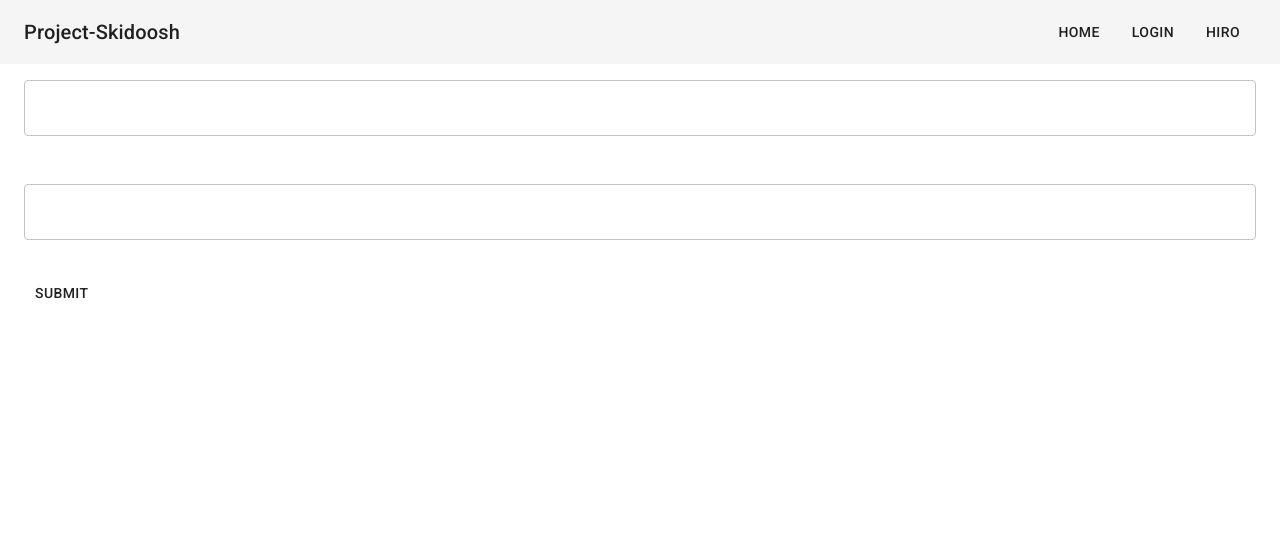
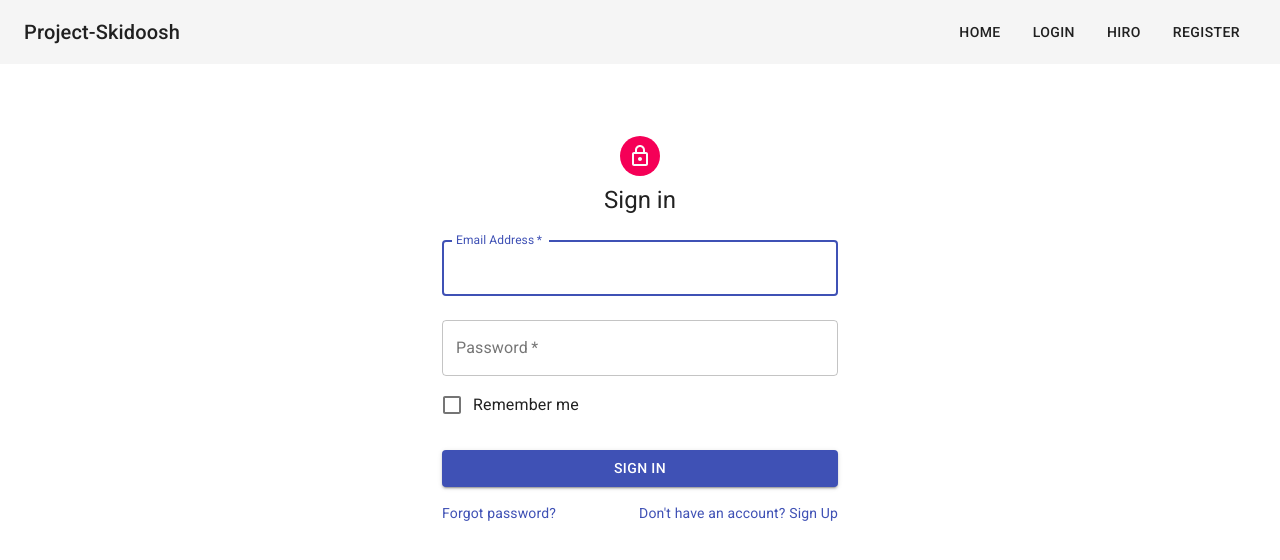
Before and after one commit to gavmac/project-skidoosh, a React (Create React App) app: page /login in a window 1280 px wide. Shown: the top 560 px of the page. Built offline with nearby package versions, Linux system fonts and the light colour scheme.

Commit message:
Register front-end

```diff
--- a/package.json
+++ b/package.json
@@ -4,6 +4,7 @@
   "private": true,
   "dependencies": {
     "@material-ui/core": "^4.2.0",
+    "@material-ui/icons": "^4.2.1",
     "express": "^4.17.1",
     "express-graphql": "^0.8.0",
     "graphql": "^14.4.2",
--- a/src/Routes.jsx
+++ b/src/Routes.jsx
@@ -1,11 +1,12 @@
 import React from "react";
 import { BrowserRouter as Router, Route } from "react-router-dom";
 
-import { AuthLogin, Hiro } from './containers';
+import { AuthLogin, Hiro, AuthRegister } from './containers';
 
 export default () => (
 <Router>
     <Route path="/login" component={AuthLogin} />
     <Route path="/hiro" component={Hiro} />
+    <Route path="/register" component={AuthRegister} />
 </Router>
 );
--- a/src/components/Header.jsx
+++ b/src/components/Header.jsx
@@ -43,8 +43,11 @@
                         <Link variant="button" color="textPrimary" href="/login" className={classes.link}>
                             Login
                         </Link>
-                        <Link variant="button" color="textPrimary" href="hiro" className={classes.link}>
+                        <Link variant="button" color="textPrimary" href="/hiro" className={classes.link}>
                             Hiro
+                        </Link>
+                        <Link variant="button" color="textPrimary" href="/register" className={classes.link}>
+                            Register
                         </Link>
                     </nav>
                 </Toolbar>
--- a/src/containers/AuthLogin.js
+++ b/src/containers/AuthLogin.js
@@ -1,56 +1,172 @@
+
 import React, { useEffect, useState } from 'react';
-
+import Avatar from '@material-ui/core/Avatar';
+import Button from '@material-ui/core/Button';
+import CssBaseline from '@material-ui/core/CssBaseline';
 import TextField from '@material-ui/core/TextField';
-import Button from '@material-ui/core/Button';
+import FormControlLabel from '@material-ui/core/FormControlLabel';
+import Checkbox from '@material-ui/core/Checkbox';
+import Link from '@material-ui/core/Link';
+import Grid from '@material-ui/core/Grid';
+import Box from '@material-ui/core/Box';
+import LockOutlinedIcon from '@material-ui/icons/LockOutlined';
+import Typography from '@material-ui/core/Typography';
+import { makeStyles } from '@material-ui/core/styles';
 import Container from '@material-ui/core/Container';
-import Grid from '@material-ui/core/Grid';
 
 
-function AuthLogin () {
+const useStyles = makeStyles(theme => ({
+    '@global': {
+        body: {
+            backgroundColor: theme.palette.common.white,
+        },
+    },
+    paper: {
+        marginTop: theme.spacing(8),
+        display: 'flex',
+        flexDirection: 'column',
+        alignItems: 'center',
+    },
+    avatar: {
+        margin: theme.spacing(1),
+        backgroundColor: theme.palette.secondary.main,
+    },
+    form: {
+        width: '100%', // Fix IE 11 issue.
+        marginTop: theme.spacing(1),
+    },
+    submit: {
+        margin: theme.spacing(3, 0, 2),
+    },
+}));
+
+function AuthLogin() {
+
     const [username, setUsername] = useState('');
     const [password, setPassword] = useState('');
-
-    const style = {
-        margin: 15,
-    };
-
-
+    const classes = useStyles();
 
     return (
-        <div>
-            <Container fixed>
-                <Grid container spacing={3}>
-                    <Grid item xs={12}>
+        <Container component="main" maxWidth="xs">
+            <CssBaseline />
+            <div className={classes.paper}>
+                <Avatar className={classes.avatar}>
+                    <LockOutlinedIcon />
+                </Avatar>
+                <Typography component="h1" variant="h5">
+                    Sign in
+                </Typography>
+                <form className={classes.form} noValidate>
                     <TextField
                         variant="outlined"
                         margin="normal"
                         required
                         fullWidth
-                            hintText="Enter your Username"
-                            floatingLabelText="Username"
+                        id="email"
+                        label="Email Address"
+                        name="email"
+                        autoComplete="email"
                         onChange = {(event,newValue) => setUsername(newValue)}
-                            autoComplete="current-password"
+                        autoFocus
                     />
-                    </Grid>
-                    <br/>
-                    <Grid item xs={12}>
                     <TextField
                         variant="outlined"
                         margin="normal"
                         required
                         fullWidth
+                        name="password"
+                        label="Password"
                         type="password"
-                            hintText="Enter your Password"
-                            floatingLabelText="Password"
-                            onChange = {(event,newValue) => setPassword(newValue)}
+                        id="password"
+                        autoComplete="current-password"
+                        onChange = {(event,newValue) => setUsername(newValue)}
                     />
+                    <FormControlLabel
+                        control={<Checkbox value="remember" color="primary" />}
+                        label="Remember me"
+                    />
+                    <Button
+                        type="submit"
+                        fullWidth
+                        variant="contained"
+                        color="primary"
+                        className={classes.submit}
+                    >
+                        Sign In
+                    </Button>
+                    <Grid container>
+                        <Grid item xs>
+                            <Link href="#" variant="body2">
+                                Forgot password?
+                            </Link>
                         </Grid>
-                    <br/>
-                    <Button label="Submit" primary={true} style={style} onClick={(event) => this.handleClick(event)}>Submit</Button>
+                        <Grid item>
+                            <Link href="#" variant="body2">
+                                {"Don't have an account? Sign Up"}
+                            </Link>
                         </Grid>
+                    </Grid>
+                </form>
+            </div>
         </Container>
-        </div>
     );
 }
 
+
+
+// import React, { useEffect, useState } from 'react';
+//
+// import TextField from '@material-ui/core/TextField';
+// import Button from '@material-ui/core/Button';
+// import Container from '@material-ui/core/Container';
+// import Grid from '@material-ui/core/Grid';
+
+
+// function AuthLogin () {
+//     const [username, setUsername] = useState('');
+//     const [password, setPassword] = useState('');
+//
+//     const style = {
+//         margin: 15,
+//     };
+//
+//
+//
+//     return (
+//         <div>
+//             <Container fixed>
+//                 <Grid container spacing={3}>
+//                     <Grid item xs={12}>
+//                         <TextField
+//                             variant="outlined"
+//                             margin="normal"
+//                             required
+//                             fullWidth
+//                             hintText="Enter your Username"
+//                             floatingLabelText="Username"
+//                             onChange = {(event,newValue) => setUsername(newValue)}
+//                             autoComplete="current-password"
+//                         />
+//                     </Grid>
+//                     <br/>
+//                     <Grid item xs={12}>
+//                         <TextField
+//                             variant="outlined"
+//                             margin="normal"
+//                             required
+//                             fullWidth
+//                             type="password"
+//                             hintText="Enter your Password"
+//                             floatingLabelText="Password"
+//                             onChange = {(event,newValue) => setPassword(newValue)}
+//                         />
+//                     </Grid>
+//                     <br/>
+//                     <Button label="Submit" primary={true} style={style} onClick={(event) => this.handleClick(event)}>Submit</Button>
+//                 </Grid>
+//             </Container>
+//         </div>
+//     );
+// }
+
 export default AuthLogin;
--- a/src/containers/AuthRegister.js
+++ b/src/containers/AuthRegister.js
@@ -0,0 +1,133 @@
+import React from 'react';
+import Avatar from '@material-ui/core/Avatar';
+import Button from '@material-ui/core/Button';
+import CssBaseline from '@material-ui/core/CssBaseline';
+import TextField from '@material-ui/core/TextField';
+import FormControlLabel from '@material-ui/core/FormControlLabel';
+import Checkbox from '@material-ui/core/Checkbox';
+import Link from '@material-ui/core/Link';
+import Grid from '@material-ui/core/Grid';
+import Box from '@material-ui/core/Box';
+import LockOutlinedIcon from '@material-ui/icons/LockOutlined';
+import Typography from '@material-ui/core/Typography';
+import { makeStyles } from '@material-ui/core/styles';
+import Container from '@material-ui/core/Container';
+
+
+
+const useStyles = makeStyles(theme => ({
+    '@global': {
+        body: {
+            backgroundColor: theme.palette.common.white,
+        },
+    },
+    paper: {
+        marginTop: theme.spacing(8),
+        display: 'flex',
+        flexDirection: 'column',
+        alignItems: 'center',
+    },
+    avatar: {
+        margin: theme.spacing(1),
+        backgroundColor: theme.palette.secondary.main,
+    },
+    form: {
+        width: '100%', // Fix IE 11 issue.
+        marginTop: theme.spacing(3),
+    },
+    submit: {
+        margin: theme.spacing(3, 0, 2),
+    },
+}));
+
+function AuthRegister() {
+    const classes = useStyles();
+
+    return (
+        <Container component="main" maxWidth="xs">
+            <CssBaseline />
+            <div className={classes.paper}>
+                <Avatar className={classes.avatar}>
+                    <LockOutlinedIcon />
+                </Avatar>
+                <Typography component="h1" variant="h5">
+                    Sign up
+                </Typography>
+                <form className={classes.form} noValidate>
+                    <Grid container spacing={2}>
+                        <Grid item xs={12} sm={6}>
+                            <TextField
+                                autoComplete="fname"
+                                name="firstName"
+                                variant="outlined"
+                                required
+                                fullWidth
+                                id="firstName"
+                                label="First Name"
+                                autoFocus
+                            />
+                        </Grid>
+                        <Grid item xs={12} sm={6}>
+                            <TextField
+                                variant="outlined"
+                                required
+                                fullWidth
+                                id="lastName"
+                                label="Last Name"
+                                name="lastName"
+                                autoComplete="lname"
+                            />
+                        </Grid>
+                        <Grid item xs={12}>
+                            <TextField
+                                variant="outlined"
+                                required
+                                fullWidth
+                                id="email"
+                                label="Email Address"
+                                name="email"
+                                autoComplete="email"
+                            />
+                        </Grid>
+                        <Grid item xs={12}>
+                            <TextField
+                                variant="outlined"
+                                required
+                                fullWidth
+                                name="password"
+                                label="Password"
+                                type="password"
+                                id="password"
+                                autoComplete="current-password"
+                            />
+                        </Grid>
+                        <Grid item xs={12}>
+                            <FormControlLabel
+                                control={<Checkbox value="allowExtraEmails" color="primary" />}
+                                label="I want to receive inspiration, marketing promotions and updates via email."
+                            />
+                        </Grid>
+                    </Grid>
+                    <Button
+                        type="submit"
+                        fullWidth
+                        variant="contained"
+                        color="primary"
+                        className={classes.submit}
+                    >
+                        Sign Up
+                    </Button>
+                    <Grid container justify="flex-end">
+                        <Grid item>
+                            <Link href="#" variant="body2">
+                                Already have an account? Sign in
+                            </Link>
+                        </Grid>
+                    </Grid>
+                </form>
+            </div>
+        </Container>
+    );
+}
+
+export default AuthRegister;
--- a/src/containers/index.js
+++ b/src/containers/index.js
@@ -1,2 +1,3 @@
 export { default as AuthLogin } from './AuthLogin';
-export {default as Hiro } from './Hiro';
+export { default as Hiro } from './Hiro';
+export { default as AuthRegister } from './AuthRegister';
```
Also changed, not shown: 1 other file (tests, documents, lock files or other folders). Lines whose indentation alone changed are shown as unchanged.
